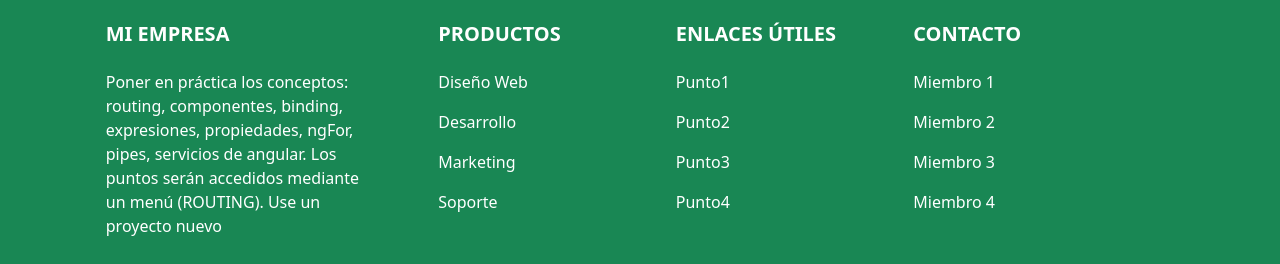
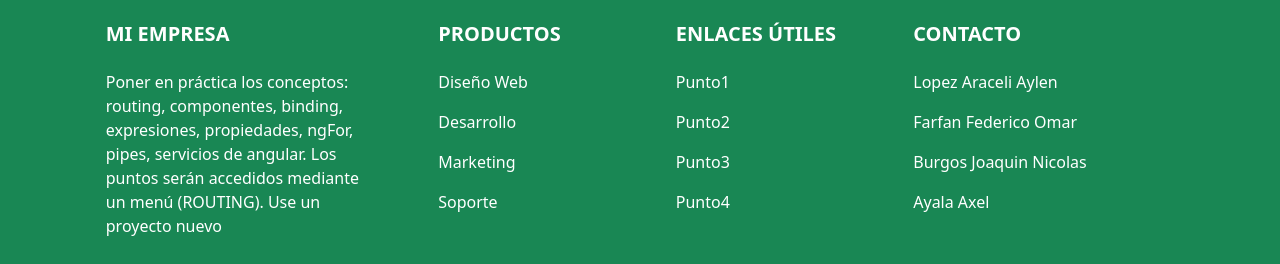
Before and after one commit to AraceliW/TP4-Programacion-y-Servicios-Web-ANGULAR-APUSSJ, an Angular app: page /punto1 in a window 1280 px wide. Shown: the part 786-1050 px from the top of the page. Built offline with nearby package versions, Linux system fonts and the light colour scheme.

Commit message:
Actualización de los nombres de los miembros del grupo en footer

```diff
--- a/src/app/components/layout/footer/footer.component.html
+++ b/src/app/components/layout/footer/footer.component.html
@@ -26,10 +26,10 @@
 
             <div class="col-md-4 col-lg-3 col-xl-3 mx-auto mt-3">
                 <h5 class="text-uppercase mb-4 fw-bold">Contacto</h5>
-                <p>Miembro 1</p>
-                <p>Miembro 2</p>
-                <p>Miembro 3</p>
-                <p>Miembro 4</p>
+                <p>Lopez Araceli Aylen</p>
+                <p>Farfan Federico Omar</p>
+                <p>Burgos Joaquin Nicolas</p>
+                <p>Ayala  Axel</p>
             </div>
         </div>
 
```
